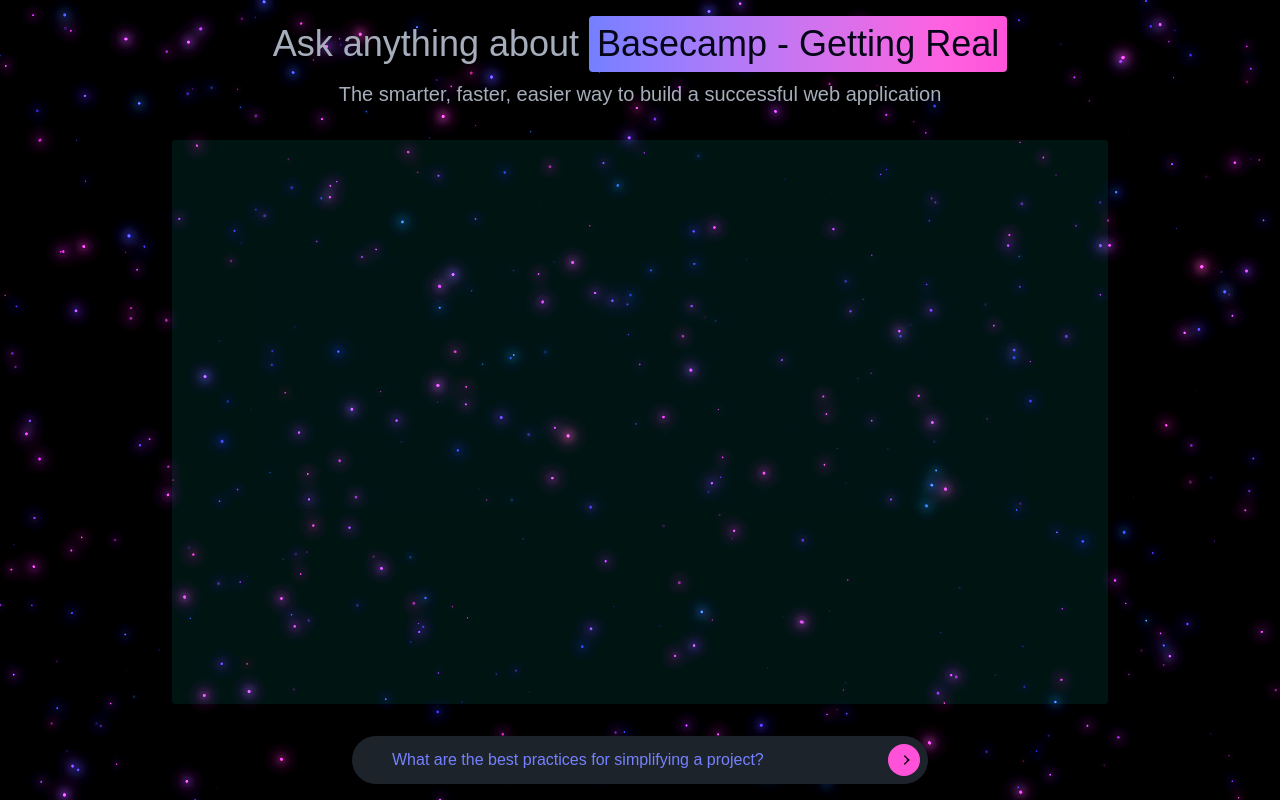
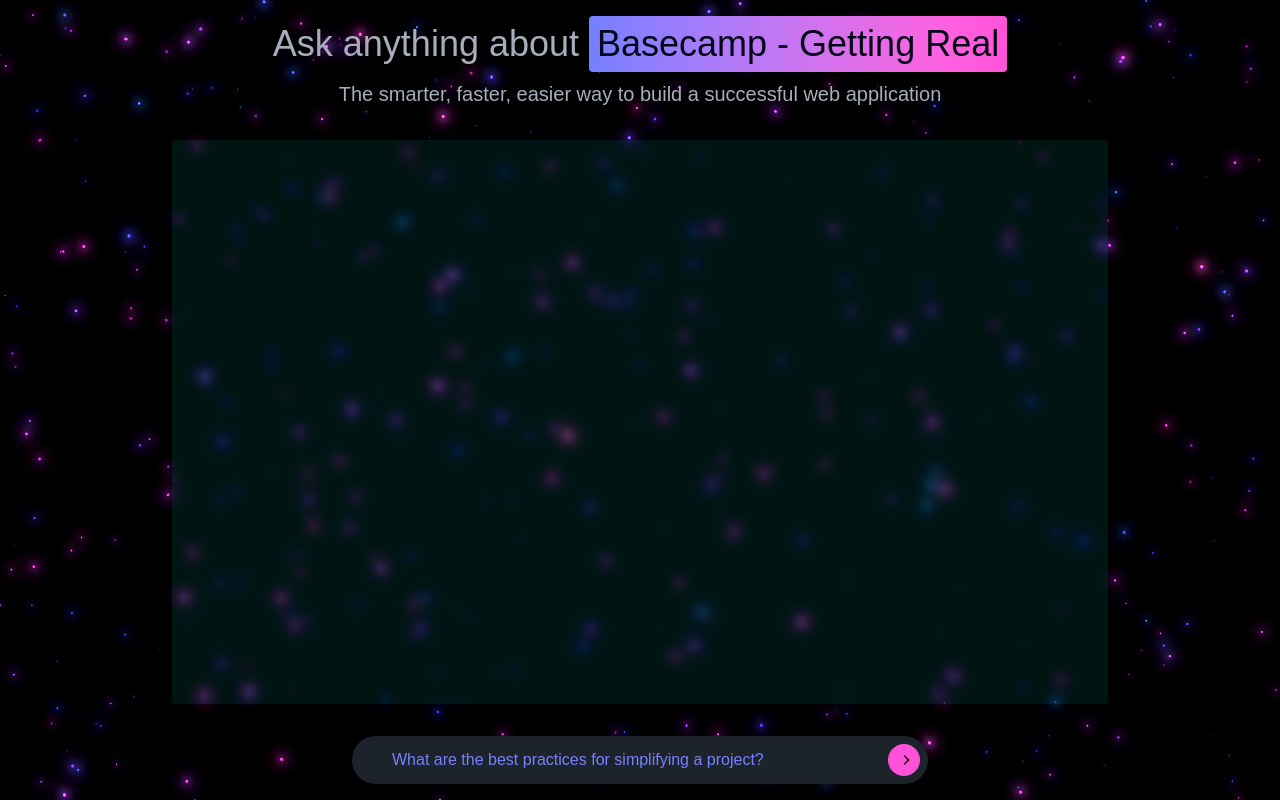
Before and after one commit to 0xbrax/asko, a Nuxt app: page / in a window 1280 px wide. Built offline with nearby package versions, Linux system fonts and the light colour scheme; what @inspira-ui/plugins would draw is missing.

Commit message:
build test

```diff
--- a/pages/index.vue
+++ b/pages/index.vue
@@ -16,7 +16,7 @@
         </div>
 
 
-        <div class="grow overflow-y-auto relative mx-auto w-full md:w-3/4 p-2 bg-accent/10 rounded">
+        <div class="grow overflow-y-auto relative mx-auto w-full md:w-3/4 p-2 bg-accent/10 backdrop-blur-sm rounded">
             <LucideTrash
                 v-if="messages.length"
                 @click="resetThread"
```
